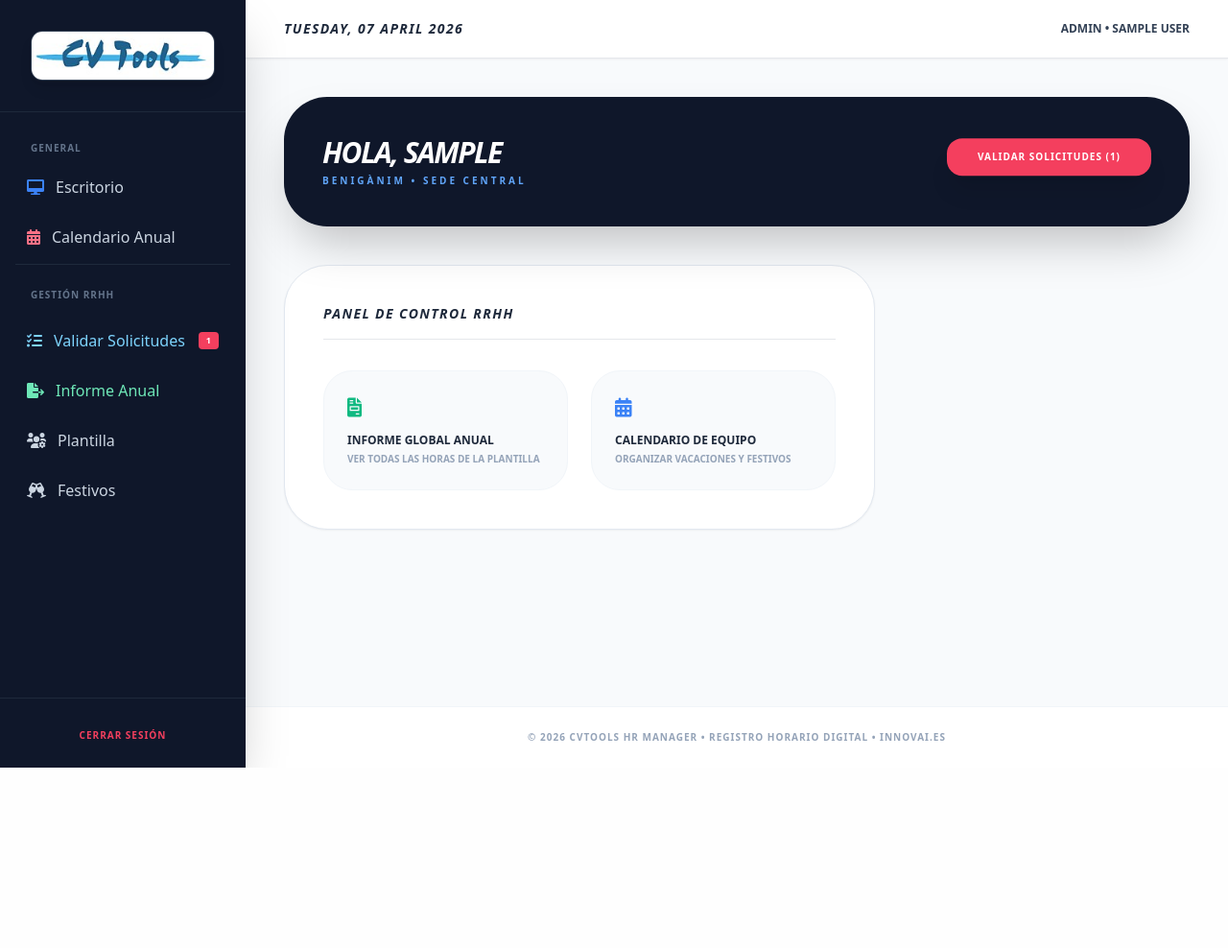
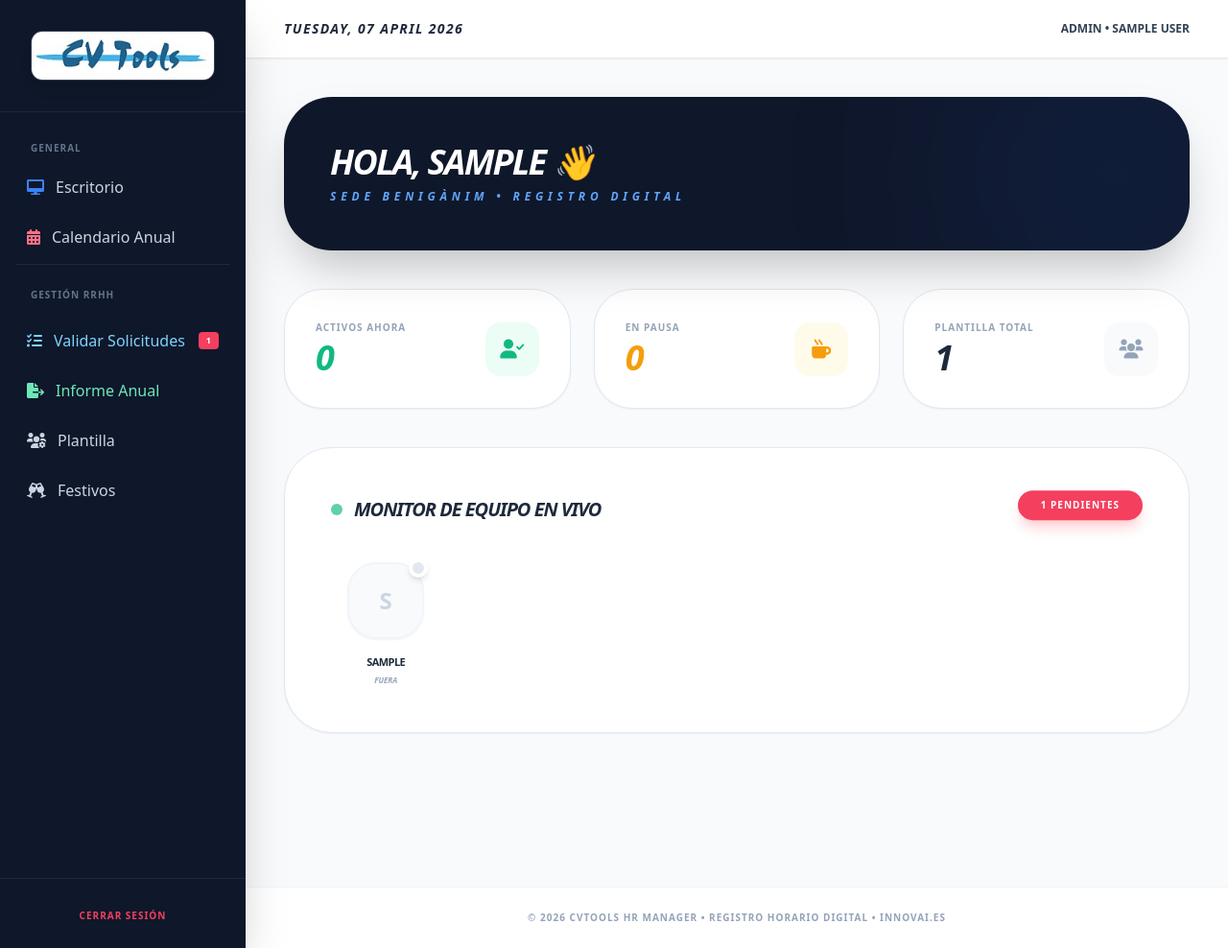
Before and after one commit to Pablo2vbng/AppRegistroHorario, a PHP site: page / in a window 1280 px wide. Shown: the whole page at 96% size. Before the commit the page ends 800 px from the top, so only its background shows below. Run offline with PHP 8.4, Linux system fonts and the light colour scheme; the visitor is signed in with stand-in values (Sample User, id 1); tables that the repository leaves empty or names only in its code hold one stand-in row (values such as "Sample post"); some libraries are stand-ins or nearby versions.

Commit message:
modificamos dashboard admin

```diff
--- a/views/dashboard.php
+++ b/views/dashboard.php
@@ -3,10 +3,39 @@ require_once 'config/config.php';
 $miId = $_SESSION['usuario_id'];
 $esAdmin = ($_SESSION['rol'] == 'admin');
 
+// 1. Datos del Usuario Logueado
 $stmtU = $pdo->prepare("SELECT * FROM usuarios WHERE id = ?");
 $stmtU->execute([$miId]);
 $user = $stmtU->fetch();
 
+// 2. LÓGICA EXCLUSIVA PARA CARMEN (ADMIN)
+$pendientes = 0; $estadoPlantilla = []; $stats = ['total' => 0, 'activos' => 0, 'pausa' => 0];
+if ($esAdmin) {
+    // Conteo de solicitudes pendientes
+    $pendientes = $pdo->query("SELECT COUNT(*) FROM ausencias WHERE estado = 'pendiente'")->fetchColumn();
+
+    // Monitor de Presencia en tiempo real
+    $sqlPresencia = "
+        SELECT u.id, u.nombre, u.horario, f.tipo as ultimo_estado, f.fecha_hora as ultima_hora
+        FROM usuarios u
+        LEFT JOIN (
+            SELECT f1.usuario_id, f1.tipo, f1.fecha_hora
+            FROM fichajes f1
+            WHERE f1.id = (SELECT MAX(f2.id) FROM fichajes f2 WHERE f2.usuario_id = f1.usuario_id AND DATE(f2.fecha_hora) = CURDATE())
+        ) f ON u.id = f.usuario_id
+        WHERE u.rol != 'admin'
+        ORDER BY u.nombre ASC";
+    $estadoPlantilla = $pdo->query($sqlPresencia)->fetchAll();
+
+    // Estadísticas rápidas para las "Cards"
+    $stats['total'] = count($estadoPlantilla);
+    foreach($estadoPlantilla as $p) {
+        if($p['ultimo_estado'] == 'entrada' || $p['ultimo_estado'] == 'reanudar') $stats['activos']++;
+        if($p['ultimo_estado'] == 'pausa') $stats['pausa']++;
+    }
+}
+
+// 3. LÓGICA PARA TRABAJADORES (Fichaje)
 $miEstadoActual = 'fuera';
 if (!$esAdmin) {
     $stmtMiEstado = $pdo->prepare("SELECT tipo FROM fichajes WHERE usuario_id = ? AND DATE(fecha_hora) = CURDATE() ORDER BY id DESC LIMIT 1");
@@ -14,89 +43,146 @@ if (!$esAdmin) {
     $miEstadoActual = $stmtMiEstado->fetchColumn() ?: 'fuera';
 }
 
-$pendientes = $pdo->query("SELECT COUNT(*) FROM ausencias WHERE estado = 'pendiente'")->fetchColumn();
+// 4. Próximo festivo en Benigànim
+$stmtNext = $pdo->prepare("SELECT nombre, fecha FROM festivos WHERE fecha >= CURDATE() ORDER BY fecha ASC LIMIT 1");
+$stmtNext->execute();
+$nextFest = $stmtNext->fetch();
 ?>
 
-<div class="max-w-6xl mx-auto">
-    <!-- HEADER -->
-    <div class="bg-slate-900 p-10 rounded-[45px] text-white shadow-2xl mb-10 flex flex-col md:flex-row justify-between items-center gap-8 relative overflow-hidden">
+<div class="max-w-7xl mx-auto pb-20">
+
+    <!-- HEADER BIENVENIDA -->
+    <div class="bg-slate-900 p-8 md:p-12 rounded-[50px] text-white shadow-2xl mb-10 flex flex-col md:flex-row justify-between items-center gap-8 relative overflow-hidden">
         <div class="relative z-10">
-            <h1 class="text-3xl font-black italic uppercase tracking-tighter mb-1">Hola, <?php echo explode(' ', $user['nombre'])[0]; ?></h1>
-            <p class="text-blue-400 font-bold text-[10px] uppercase tracking-[0.3em]">Benigànim • Sede Central</p>
+            <h1 class="text-3xl md:text-4xl font-black italic uppercase tracking-tighter mb-2">Hola, <?php echo explode(' ', $user['nombre'])[0]; ?> 👋</h1>
+            <p class="text-blue-400 font-bold text-xs uppercase tracking-[0.4em] italic">Sede Benigànim • Registro Digital</p>
         </div>
-        <?php if($esAdmin && $pendientes > 0): ?>
-            <a href="index.php?p=gestion_ausencias" class="bg-rose-500 px-8 py-3 rounded-2xl font-black text-[10px] uppercase tracking-widest animate-bounce shadow-xl">
-                Validar Solicitudes (<?php echo $pendientes; ?>)
-            </a>
+
+        <?php if($nextFest): ?>
+            <div class="relative z-10 bg-white/5 backdrop-blur-xl px-6 py-4 rounded-[30px] border border-white/10 flex items-center gap-4">
+                <div class="w-10 h-10 bg-blue-500/20 rounded-full flex items-center justify-center text-blue-400"><i class="fas fa-calendar-star"></i></div>
+                <div class="text-right">
+                    <p class="text-[9px] font-black text-blue-300 uppercase tracking-widest">Próximo Festivo</p>
+                    <p class="font-black text-sm uppercase italic"><?php echo date('d M', strtotime($nextFest['fecha'])); ?> — <?php echo $nextFest['nombre']; ?></p>
+                </div>
+            </div>
         <?php endif; ?>
+        <div class="absolute -right-20 -bottom-20 w-80 h-80 bg-blue-600/10 rounded-full blur-[100px]"></div>
     </div>
 
-    <div class="grid grid-cols-1 lg:grid-cols-3 gap-10">
-        <?php if(!$esAdmin): ?>
-        <!-- TRABAJADOR -->
-        <div class="lg:col-span-2 bg-white rounded-[45px] shadow-sm border border-slate-200 p-10 text-center">
-            <div class="grid grid-cols-1 md:grid-cols-3 gap-6">
-                <button onclick="fichar('entrada')" <?php echo ($miEstadoActual == 'entrada') ? 'disabled' : ''; ?> class="disabled:opacity-10 bg-emerald-500 text-white py-10 rounded-[40px] font-black text-xl shadow-xl active:scale-95 transition flex flex-col items-center">
-                    <i class="fas fa-play mb-3"></i> ENTRAR
-                </button>
-                <button onclick="fichar('pausa')" <?php echo ($miEstadoActual != 'entrada') ? 'disabled' : ''; ?> class="disabled:opacity-10 bg-amber-400 text-white py-12 rounded-[40px] font-black text-xl shadow-xl active:scale-95 transition flex flex-col items-center">
-                    <i class="fas fa-coffee mb-3"></i> PAUSA
-                </button>
-                <button onclick="fichar('salida')" <?php echo ($miEstadoActual == 'fuera' || $miEstadoActual == 'salida') ? 'disabled' : ''; ?> class="disabled:opacity-10 bg-rose-500 text-white py-12 rounded-[40px] font-black text-xl shadow-xl active:scale-95 transition flex flex-col items-center">
-                    <i class="fas fa-power-off mb-3"></i> SALIR
-                </button>
+    <!-- VISTA CARMEN (ADMIN) -->
+    <?php if($esAdmin): ?>
+
+        <!-- CARDS ESTADÍSTICAS -->
+        <div class="grid grid-cols-1 md:grid-cols-3 gap-6 mb-10">
+            <div class="bg-white p-8 rounded-[40px] border border-slate-200 shadow-sm flex items-center justify-between group hover:border-emerald-400 transition-all duration-500">
+                <div>
+                    <p class="text-[10px] font-black text-slate-400 uppercase tracking-widest mb-1">Activos Ahora</p>
+                    <p class="text-4xl font-black text-emerald-500 italic"><?php echo $stats['activos']; ?></p>
+                </div>
+                <div class="w-14 h-14 bg-emerald-50 rounded-2xl flex items-center justify-center text-emerald-500 text-xl"><i class="fas fa-user-check"></i></div>
             </div>
-            <p id="gps-status" class="mt-8 text-[9px] font-black text-slate-400 uppercase italic">Registro por GPS habilitado para Benigànim</p>
-        </div>
-        <?php else: ?>
-        <!-- ADMIN -->
-        <div class="lg:col-span-2 bg-white rounded-[45px] shadow-sm border border-slate-200 p-10">
-            <h2 class="text-sm font-black mb-8 uppercase italic tracking-widest text-slate-800 border-b pb-4">Panel de Control RRHH</h2>
-            <div class="grid grid-cols-1 md:grid-cols-2 gap-6">
-                <a href="index.php?p=informe_global" class="p-6 bg-slate-50 rounded-[30px] border border-slate-100 hover:bg-emerald-50 transition group">
-                    <i class="fas fa-file-invoice text-emerald-500 mb-3 text-xl group-hover:scale-110 transition"></i>
-                    <p class="font-black text-slate-800 uppercase text-xs">Informe Global Anual</p>
-                    <p class="text-[10px] text-slate-400 font-bold mt-1 uppercase">Ver todas las horas de la plantilla</p>
-                </a>
-                <a href="index.php?p=calendario_anual" class="p-6 bg-slate-50 rounded-[30px] border border-slate-100 hover:bg-blue-50 transition group">
-                    <i class="fas fa-calendar-alt text-blue-500 mb-3 text-xl group-hover:scale-110 transition"></i>
-                    <p class="font-black text-slate-800 uppercase text-xs">Calendario de Equipo</p>
-                    <p class="text-[10px] text-slate-400 font-bold mt-1 uppercase">Organizar vacaciones y festivos</p>
-                </a>
+            <div class="bg-white p-8 rounded-[40px] border border-slate-200 shadow-sm flex items-center justify-between group hover:border-amber-400 transition-all duration-500">
+                <div>
+                    <p class="text-[10px] font-black text-slate-400 uppercase tracking-widest mb-1">En Pausa</p>
+                    <p class="text-4xl font-black text-amber-500 italic"><?php echo $stats['pausa']; ?></p>
+                </div>
+                <div class="w-14 h-14 bg-amber-50 rounded-2xl flex items-center justify-center text-amber-500 text-xl"><i class="fas fa-mug-hot"></i></div>
+            </div>
+            <div class="bg-white p-8 rounded-[40px] border border-slate-200 shadow-sm flex items-center justify-between group hover:border-blue-400 transition-all duration-500">
+                <div>
+                    <p class="text-[10px] font-black text-slate-400 uppercase tracking-widest mb-1">Plantilla Total</p>
+                    <p class="text-4xl font-black text-slate-800 italic"><?php echo $stats['total']; ?></p>
+                </div>
+                <div class="w-14 h-14 bg-slate-50 rounded-2xl flex items-center justify-center text-slate-400 text-xl"><i class="fas fa-users"></i></div>
             </div>
         </div>
-        <?php endif; ?>
 
-        <!-- BOLSA VACACIONES (Para Trabajadores) -->
-        <?php if(!$esAdmin): ?>
-        <div class="bg-white rounded-[45px] shadow-sm border border-slate-200 p-10 flex flex-col justify-between relative overflow-hidden">
-            <div>
-                <p class="text-[10px] font-black text-slate-400 uppercase tracking-widest mb-6">Saldo de Tiempo</p>
-                <p class="text-7xl font-black text-blue-600 tracking-tighter mb-2"><?php echo round($user['dias_vacaciones_disponibles'], 2); ?></p>
-                <p class="text-[10px] font-bold text-slate-300 uppercase italic">Días disponibles</p>
+        <!-- MURO DE PRESENCIA VISUAL -->
+        <div class="bg-white rounded-[50px] shadow-sm border border-slate-200 p-8 md:p-12 mb-10">
+            <div class="flex justify-between items-center mb-10">
+                <h2 class="text-xl font-black text-slate-800 uppercase italic tracking-tighter flex items-center">
+                    <span class="w-3 h-3 bg-emerald-500 rounded-full mr-3 animate-pulse"></span>
+                    Monitor de Equipo en Vivo
+                </h2>
+                <?php if($pendientes > 0): ?>
+                    <a href="index.php?p=gestion_ausencias" class="bg-rose-500 text-white px-6 py-2 rounded-full text-[10px] font-black uppercase tracking-widest shadow-lg shadow-rose-200 animate-bounce">
+                        <?php echo $pendientes; ?> Pendientes
+                    </a>
+                <?php endif; ?>
             </div>
-            <div class="mt-6 p-4 bg-blue-50 rounded-2xl border border-blue-100">
-                <p class="text-[9px] font-black text-blue-700 uppercase leading-relaxed">
-                    <i class="fas fa-magic mr-1"></i> Si trabajas más de 8h, este saldo sube automáticamente.
-                </p>
+
+            <div class="grid grid-cols-2 md:grid-cols-4 lg:grid-cols-6 gap-8">
+                <?php foreach($estadoPlantilla as $p):
+                    $colorDot = 'bg-slate-200'; $borderColor = 'border-slate-100'; $statusText = 'Fuera';
+                    if($p['ultimo_estado'] == 'entrada' || $p['ultimo_estado'] == 'reanudar') { $colorDot = 'bg-emerald-500'; $borderColor = 'border-emerald-500'; $statusText = 'Trabajando'; }
+                    if($p['ultimo_estado'] == 'pausa') { $colorDot = 'bg-amber-500'; $borderColor = 'border-amber-500'; $statusText = 'En Pausa'; }
+                ?>
+                <div class="flex flex-col items-center group">
+                    <div class="relative mb-4">
+                        <div class="w-20 h-20 rounded-[30px] bg-slate-50 border-2 <?php echo $borderColor; ?> flex items-center justify-center font-black text-slate-300 text-2xl shadow-sm group-hover:scale-110 transition-transform duration-300">
+                            <?php echo substr($p['nombre'], 0, 1); ?>
+                        </div>
+                        <div class="absolute -top-1 -right-1 w-5 h-5 <?php echo $colorDot; ?> border-4 border-white rounded-full shadow-md"></div>
+                    </div>
+                    <p class="text-[11px] font-black text-slate-800 uppercase tracking-tighter text-center"><?php echo explode(' ', $p['nombre'])[0]; ?></p>
+                    <p class="text-[8px] font-bold text-slate-400 uppercase mt-1 italic"><?php echo $statusText; ?></p>
+                </div>
+                <?php endforeach; ?>
             </div>
         </div>
-        <?php endif; ?>
-    </div>
+
+    <!-- VISTA TRABAJADOR (JUDITH) -->
+    <?php else: ?>
+        <div class="grid grid-cols-1 lg:grid-cols-3 gap-10">
+            <!-- PANEL FICHAJE -->
+            <div class="lg:col-span-2 bg-white rounded-[50px] shadow-sm border border-slate-200 p-10 text-center">
+                <h2 class="text-[10px] font-black mb-10 uppercase tracking-[0.4em] text-slate-300 italic">Validación GPS Benigànim</h2>
+                <div class="grid grid-cols-1 md:grid-cols-3 gap-6">
+                    <button onclick="fichar('entrada')" <?php echo ($miEstadoActual == 'entrada' || $miEstadoActual == 'reanudar') ? 'disabled' : ''; ?>
+                        class="disabled:opacity-10 bg-emerald-500 hover:bg-emerald-600 text-white py-12 rounded-[40px] font-black text-2xl shadow-xl transition transform active:scale-95 flex flex-col items-center group">
+                        <i class="fas fa-play mb-3 group-hover:scale-110 transition"></i> ENTRAR
+                    </button>
+                    <button onclick="fichar('pausa')" <?php echo ($miEstadoActual != 'entrada' && $miEstadoActual != 'reanudar') ? 'disabled' : ''; ?>
+                        class="disabled:opacity-10 bg-amber-400 hover:bg-amber-500 text-white py-12 rounded-[40px] font-black text-2xl shadow-xl transition transform active:scale-95 flex flex-col items-center group">
+                        <i class="fas fa-pause mb-3 group-hover:scale-110 transition"></i> PAUSA
+                    </button>
+                    <button onclick="fichar('salida')" <?php echo ($miEstadoActual == 'fuera' || $miEstadoActual == 'salida') ? 'disabled' : ''; ?>
+                        class="disabled:opacity-10 bg-rose-500 hover:bg-rose-600 text-white py-12 rounded-[40px] font-black text-2xl shadow-xl transition transform active:scale-95 flex flex-col items-center group">
+                        <i class="fas fa-power-off mb-3 group-hover:scale-110 transition"></i> SALIR
+                    </button>
+                </div>
+                <div class="mt-8 text-[10px] font-black text-slate-400 uppercase tracking-widest">Estado Actual: <span class="text-slate-900 border-b-2 border-emerald-500 pb-1"><?php echo $miEstadoActual; ?></span></div>
+            </div>
+
+            <!-- BOLSA VACACIONES -->
+            <div class="bg-white rounded-[50px] shadow-sm border border-slate-200 p-10 flex flex-col justify-between relative overflow-hidden">
+                <div>
+                    <p class="text-[10px] font-black text-slate-400 uppercase tracking-widest mb-10">Bolsa de Vacaciones</p>
+                    <p class="text-7xl font-black text-blue-600 tracking-tighter mb-2"><?php echo round($user['dias_vacaciones_disponibles'], 2); ?></p>
+                    <p class="text-[10px] font-bold text-slate-300 uppercase italic">Días disponibles para elegir</p>
+                </div>
+                <a href="index.php?p=solicitudes" class="mt-8 block text-center bg-slate-900 text-white py-4 rounded-2xl text-[10px] font-black uppercase tracking-widest shadow-lg hover:bg-blue-600 transition duration-300">Solicitar días libres</a>
+            </div>
+        </div>
+    <?php endif; ?>
+
 </div>
 
 <script>
 function fichar(tipo) {
-    Swal.fire({ title: 'Obteniendo GPS...', allowOutsideClick: false, didOpen: () => Swal.showLoading() });
+    Swal.fire({ title: 'Localizando...', text: 'Validando posición GPS en Benigànim', allowOutsideClick: false, didOpen: () => Swal.showLoading() });
+
     navigator.geolocation.getCurrentPosition(pos => {
         fetch('api/fichar.php', {
             method: 'POST',
             headers: {'Content-Type': 'application/x-www-form-urlencoded'},
             body: `tipo=${tipo}&lat=${pos.coords.latitude}&lng=${pos.coords.longitude}`
         })
-        .then(res => res.json()).then(data => location.reload());
+        .then(res => res.json())
+        .then(data => data.success ? location.reload() : Swal.fire('Error', data.message, 'error'));
     }, err => {
-        Swal.fire({ icon: 'error', title: 'GPS Obligatorio', text: 'Debes activar la ubicación para fichar.' });
+        Swal.fire({ icon: 'error', title: 'GPS Requerido', text: 'Por favor, activa la ubicación para poder registrar tu jornada en CVTools.' });
     });
 }
 </script>
```
